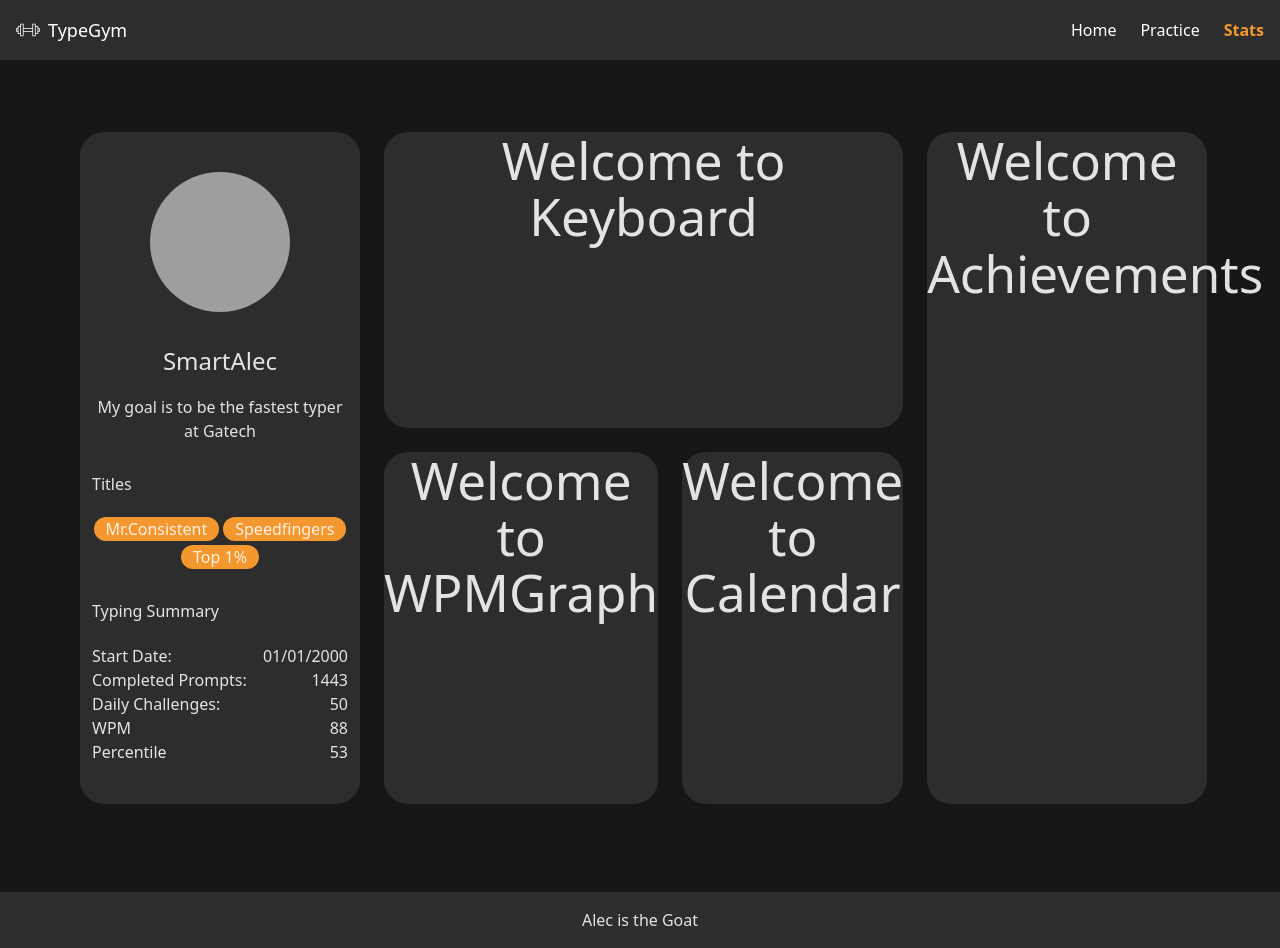
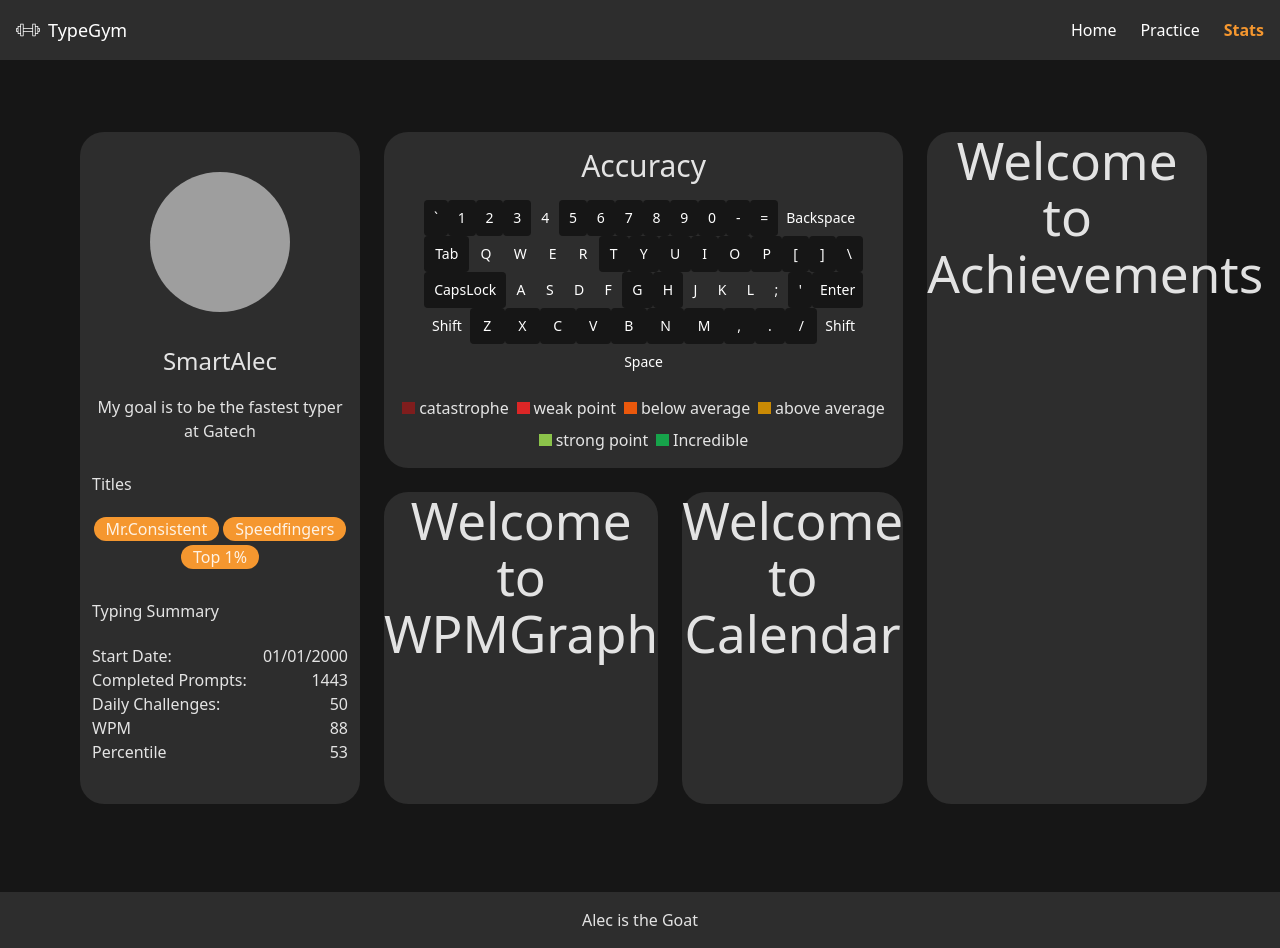
Before and after one commit to alecnhance/TypingGymV2, a React (Vite) app: page /stats in a window 1280 px wide. Built offline with nearby package versions, Linux system fonts and the light colour scheme; grey boxes are pictures that could not be loaded.

Commit message:
hardcoded keyboard accuracy

```diff
--- a/src/components/stat_components/Keyboard.jsx
+++ b/src/components/stat_components/Keyboard.jsx
@@ -1,7 +1,145 @@
+
+const keyboardLayout = [
+    ['`', '1', '2', '3', '4', '5', '6', '7', '8', '9', '0', '-', '=', 'Backspace'],
+    ['Tab', 'Q', 'W', 'E', 'R', 'T', 'Y', 'U', 'I', 'O', 'P', '[', ']', '\\'],
+    ['CapsLock', 'A', 'S', 'D', 'F', 'G', 'H', 'J', 'K', 'L', ';', '\'', 'Enter'],
+    ['Shift', 'Z', 'X', 'C', 'V', 'B', 'N', 'M', ',', '.', '/', 'Shift'],
+    ['Space']
+  ];
+
+const getKeyColor = (keyAccuracy, key) => {
+if (keyAccuracy[key] === undefined) return '#161616'; // Untyped keys
+
+    const accuracies = Object.values(keyAccuracy).filter(a => a !== undefined);
+    const mean = accuracies.reduce((sum, a) => sum + a, 0) / accuracies.length;
+    const stdDev = Math.sqrt(accuracies.reduce((sum, a) => sum + Math.pow(a - mean, 2), 0) / accuracies.length);
+    const deviations = (keyAccuracy[key] - mean) / stdDev;
+
+    const colorStops = [
+        { threshold: -2.5, color: 'worstAcc' },
+        { threshold: -1.5, color: 'secondWorstAcc' },
+        { threshold: -0.5, color: 'belowAvgAcc' },
+        { threshold: 0.5,  color: 'aboveAvgAcc' },
+        { threshold: 1.5,  color: 'secondBestAcc' },
+        { threshold: 2.5,  color: 'bestAcc' }
+    ];
+
+    let lowerStop, upperStop;
+    for (let i = 0; i < colorStops.length - 1; i++) {
+        if (deviations <= colorStops[i+1].threshold) {
+        lowerStop = colorStops[i];
+        upperStop = colorStops[i+1];
+        break;
+        }
+    }
+
+    const range = upperStop.threshold - lowerStop.threshold;
+    const position = (deviations - lowerStop.threshold) / range;
+
+    return interpolateColor(lowerStop.color, upperStop.color, position);
+};
+
+
+const interpolateColor = (color1, color2, factor) => {
+    const hex = (color) => color.replace('#', '');
+    const r1 = parseInt(hex(color1).substring(0, 2), 16);
+    const g1 = parseInt(hex(color1).substring(2, 4), 16);
+    const b1 = parseInt(hex(color1).substring(4, 6), 16);
+
+    const r2 = parseInt(hex(color2).substring(0, 2), 16);
+    const g2 = parseInt(hex(color2).substring(2, 4), 16);
+    const b2 = parseInt(hex(color2).substring(4, 6), 16);
+
+    const r = Math.round(r1 + factor * (r2 - r1));
+    const g = Math.round(g1 + factor * (g2 - g1));
+    const b = Math.round(b1 + factor * (b2 - b1));
+
+    return `#${((1 << 24) + (r << 16) + (g << 8) + b).toString(16).slice(1)}`;
+};
+
+const keyAccuracy = {
+    A: 0.97,
+    S: 0.82,
+    D: 0.58,
+    F: 0.44,
+    J: 0.91,
+    K: 0.95,
+    L: 0.78,
+    ';': 0.55,
+    Q: 0.88,
+    W: 0.92,
+    E: 0.66,
+    R: 0.74,
+    'Shift': 0.70,
+    'Space': 0.99,
+    '4': 0.67,
+    '$': 0.32,
+    'Backspace': 0.93,
+    };
+
+const getKeySize = (key) => {
+    if (key === 'Backspace' || key === 'Enter' || key === 'Shift') {
+        return 'flex-grow-2'; // Larger keys will grow
+    }
+    if (key === 'Space') {
+        return 'flex-grow-5'; // Spacebar will be larger
+    }
+    return 'flex-grow'; // Default grow for regular keys
+};
+
+const colorCodeInfo = [
+    {
+        color: 'bg-worstAcc', label: 'catastrophe'
+    },
+    {
+        color: 'bg-secondWorstAcc', label: 'weak point'
+    },
+    {
+        color: 'bg-belowAvgAcc', label: 'below average'
+    },
+    {
+        color: 'bg-aboveAvgAcc', label: 'above average'
+    },
+    {
+        color: 'bg-secondBestAcc', label: 'strong point'
+    },
+    {
+        color: 'bg-bestAcc', label: 'Incredible'
+    }
+]
+
+
 const Keyboard = ({ className }) => {
     return (
-        <div className={`${className}`}>
-            <h1>Welcome to Keyboard</h1>
+        <div className={`${className} w-full flex flex-col overflow-auto justify-between py-4`}>
+            <h2 className="text-3xl">Accuracy</h2>
+            <div className="w-full inline-block px-10 mt-2">
+                {keyboardLayout.map((row, i) => (
+                    <div key={i} className="flex justify-center w-full">
+                        {row.map((key, i) => (
+                            <div
+                                key={i}
+                                className={`text-sm text-center text-white px-2 py-2 rounded ${getKeySize(key)}`}
+                                style={{
+                                    flexBasis: key === 'Space' ? '45%' : 'auto',
+                                    backgroundColor: getKeyColor(keyAccuracy, key)
+                                }}
+                            >
+                                {key}
+                            </div>
+                        ))}
+                    </div>
+                ))}
+            </div>
+            <div className="flex flex-wrap justify-center gap-2 px-2 mt-2">
+                {colorCodeInfo.map((item, i) => (
+                    <div key={i} className="flex items-center">
+                        <div className={`${item.color} w-[1vw] h-[1vw] mr-1`}>
+                        </div>
+                        <h2>{item.label}</h2>
+                    </div>
+                ))}
+            </div>
         </div>
     );
 };
--- a/src/pages/Stats.jsx
+++ b/src/pages/Stats.jsx
@@ -8,11 +8,11 @@ const Stats = () => {
     return (
       <div className="min-h-screen flex md:flex-row flex-col gap-6 py-[7vh] px-[5vw]">
         <ProfileCard className="bg-headerGray flex-shrink-0 rounded-3xl h-[30vh] md:h-auto max-h-[84vh] md:w-[25%]"/>
-        <div className="flex flex-col gap-6 max-h-[84vh]">
-            <Keyboard className="bg-headerGray flex-grow  rounded-3xl" />
-            <div className="flex md:flex-row flex-col gap-6 flex-grow ">
-                <WPMGraph className="bg-headerGray rounded-3xl"/>
-                <Calendar className="bg-headerGray rounded-3xl"/>
+        <div className="flex flex-col gap-6 max-h-[84vh] md:w-[50%]">
+            <Keyboard className="bg-headerGray flex-grow  rounded-3xl max-h-[42vh]" />
+            <div className="flex md:flex-row flex-col gap-6 flex-grow">
+                <WPMGraph className="bg-headerGray rounded-3xl flex-1"/>
+                <Calendar className="bg-headerGray rounded-3xl flex-1"/>
             </div>
         </div>
         <Achievements className="bg-headerGray flex-shrink-0 rounded-3xl h-[30vh] md:h-auto max-h-[84vh] md:w-1/4" />
--- a/tailwind.config.js
+++ b/tailwind.config.js
@@ -7,6 +7,12 @@ export default {
         headerGray: '#2D2D2D',
         navOrange: '#F5972F',
         mainBackground: '#161616',
+        worstAcc: '#7f1d1d',
+        secondWorstAcc: '#dc2626',
+        belowAvgAcc: '#ea580c',
+        aboveAvgAcc: '#ca8a04',
+        secondBestAcc: '#8bc34a',
+        bestAcc: '#16a34a',
       },
     },
   },
```
